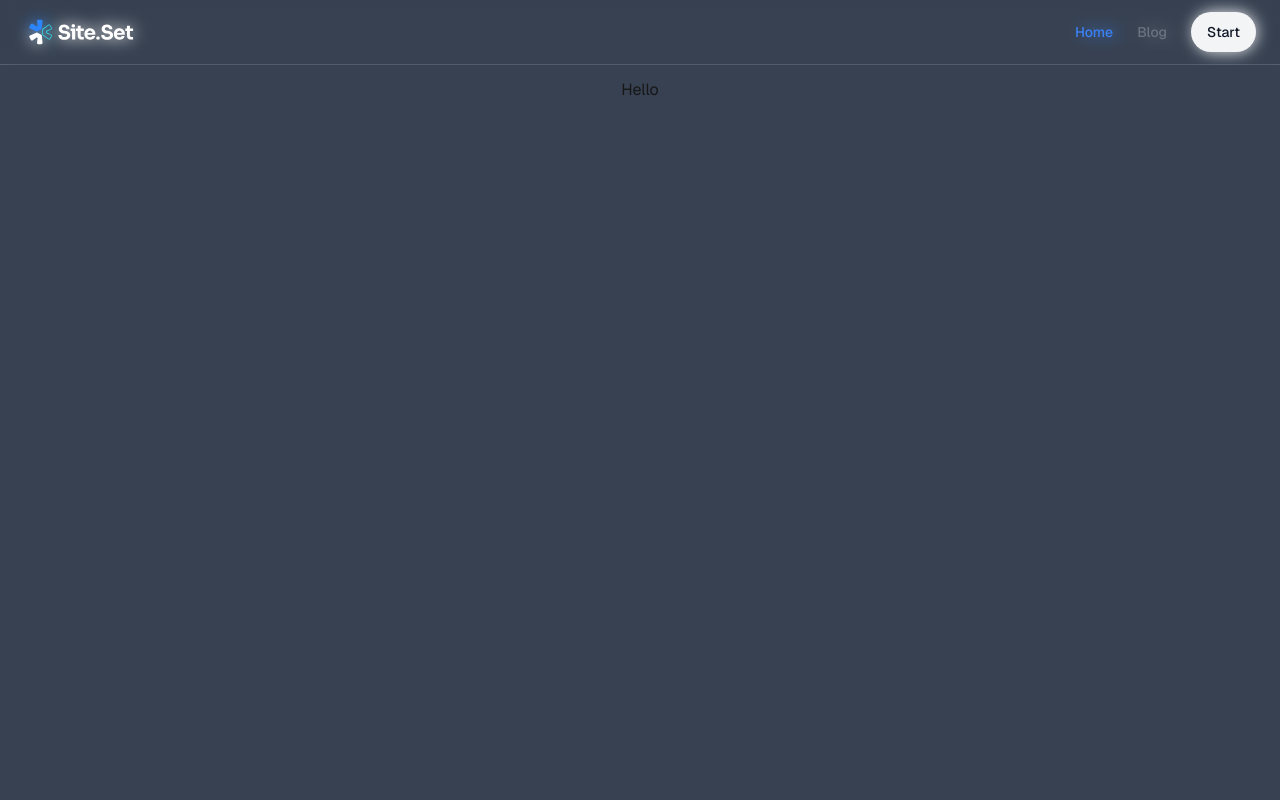
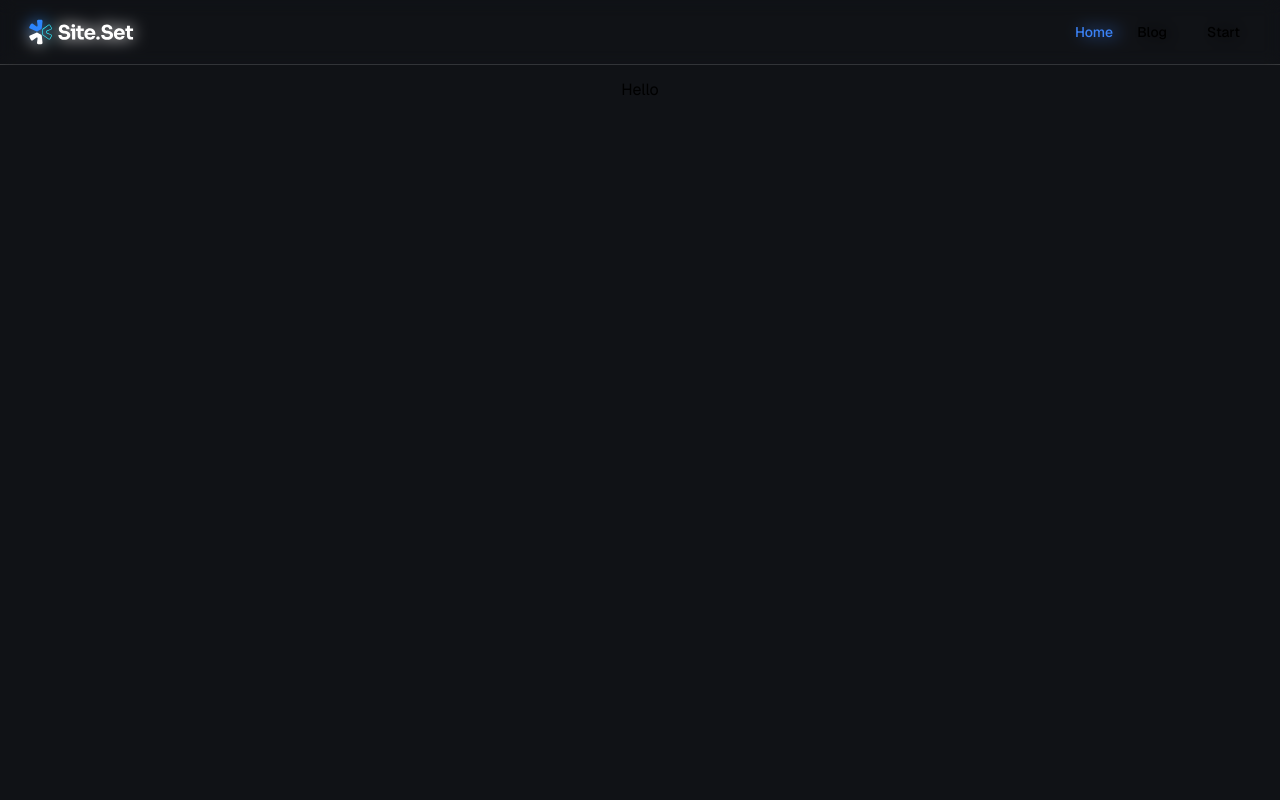
Before and after one commit to my-rocketseat-courses/site-set, a Next.js app: page / in a window 1280 px wide. Shown: the top 800 px of the page. Built offline with nearby package versions, Linux system fonts and the light colour scheme.

Commit message:
add design style guide

```diff
--- a/src/styles/globals.css
+++ b/src/styles/globals.css
@@ -1,86 +1,3 @@
 @tailwind base;
 @tailwind components;
 @tailwind utilities;
-
-:root {
-  --background: #ffffff;
-  --foreground: #171717;
-}
-
-@media (prefers-color-scheme: dark) {
-  :root {
-    --background: #0a0a0a;
-    --foreground: #ededed;
-  }
-}
-
-body {
-  color: var(--foreground);
-  background: var(--background);
-  font-family: Arial, Helvetica, sans-serif;
-}
-
-@layer base {
-  :root {
-    --background: 0 0% 100%;
-    --foreground: 224 71.4% 4.1%;
-    --card: 0 0% 100%;
-    --card-foreground: 224 71.4% 4.1%;
-    --popover: 0 0% 100%;
-    --popover-foreground: 224 71.4% 4.1%;
-    --primary: 220.9 39.3% 11%;
-    --primary-foreground: 210 20% 98%;
-    --secondary: 220 14.3% 95.9%;
-    --secondary-foreground: 220.9 39.3% 11%;
-    --muted: 220 14.3% 95.9%;
-    --muted-foreground: 220 8.9% 46.1%;
-    --accent: 220 14.3% 95.9%;
-    --accent-foreground: 220.9 39.3% 11%;
-    --destructive: 0 84.2% 60.2%;
-    --destructive-foreground: 210 20% 98%;
-    --border: 220 13% 91%;
-    --input: 220 13% 91%;
-    --ring: 224 71.4% 4.1%;
-    --chart-1: 12 76% 61%;
-    --chart-2: 173 58% 39%;
-    --chart-3: 197 37% 24%;
-    --chart-4: 43 74% 66%;
-    --chart-5: 27 87% 67%;
-    --radius: 0.5rem
-  }
-  .dark {
-    --background: 224 71.4% 4.1%;
-    --foreground: 210 20% 98%;
-    --card: 224 71.4% 4.1%;
-    --card-foreground: 210 20% 98%;
-    --popover: 224 71.4% 4.1%;
-    --popover-foreground: 210 20% 98%;
-    --primary: 210 20% 98%;
-    --primary-foreground: 220.9 39.3% 11%;
-    --secondary: 215 27.9% 16.9%;
-    --secondary-foreground: 210 20% 98%;
-    --muted: 215 27.9% 16.9%;
-    --muted-foreground: 217.9 10.6% 64.9%;
-    --accent: 215 27.9% 16.9%;
-    --accent-foreground: 210 20% 98%;
-    --destructive: 0 62.8% 30.6%;
-    --destructive-foreground: 210 20% 98%;
-    --border: 215 27.9% 16.9%;
-    --input: 215 27.9% 16.9%;
-    --ring: 216 12.2% 83.9%;
-    --chart-1: 220 70% 50%;
-    --chart-2: 160 60% 45%;
-    --chart-3: 30 80% 55%;
-    --chart-4: 280 65% 60%;
-    --chart-5: 340 75% 55%
-  }
-}
-
-@layer base {
-  * {
-    @apply border-border;
-  }
-  body {
-    @apply bg-background text-foreground;
-  }
-}
--- a/tailwind.config.ts
+++ b/tailwind.config.ts
@@ -6,55 +6,66 @@ export default {
     './src/components/**/*.{js,ts,jsx,tsx}',
   ],
   theme: {
+    container: {
+      center: true,
+      padding: '2rem',
+      screens: {
+        '2xl': '1200px',
+      },
+    },
   	extend: {
-  		borderRadius: {
-  			lg: 'var(--radius)',
-  			md: 'calc(var(--radius) - 2px)',
-  			sm: 'calc(var(--radius) - 4px)'
-  		},
   		colors: {
-  			background: 'hsl(var(--background))',
-  			foreground: 'hsl(var(--foreground))',
-  			card: {
-  				DEFAULT: 'hsl(var(--card))',
-  				foreground: 'hsl(var(--card-foreground))'
-  			},
-  			popover: {
-  				DEFAULT: 'hsl(var(--popover))',
-  				foreground: 'hsl(var(--popover-foreground))'
-  			},
-  			primary: {
-  				DEFAULT: 'hsl(var(--primary))',
-  				foreground: 'hsl(var(--primary-foreground))'
-  			},
-  			secondary: {
-  				DEFAULT: 'hsl(var(--secondary))',
-  				foreground: 'hsl(var(--secondary-foreground))'
-  			},
-  			muted: {
-  				DEFAULT: 'hsl(var(--muted))',
-  				foreground: 'hsl(var(--muted-foreground))'
-  			},
-  			accent: {
-  				DEFAULT: 'hsl(var(--accent))',
-  				foreground: 'hsl(var(--accent-foreground))'
-  			},
-  			destructive: {
-  				DEFAULT: 'hsl(var(--destructive))',
-  				foreground: 'hsl(var(--destructive-foreground))'
-  			},
-  			border: 'hsl(var(--border))',
-  			input: 'hsl(var(--input))',
-  			ring: 'hsl(var(--ring))',
-  			chart: {
-  				'1': 'hsl(var(--chart-1))',
-  				'2': 'hsl(var(--chart-2))',
-  				'3': 'hsl(var(--chart-3))',
-  				'4': 'hsl(var(--chart-4))',
-  				'5': 'hsl(var(--chart-5))'
-  			}
-  		}
-  	}
+        white: '#FFFFFF',
+        blue: {
+          100: '#7EA4D7',
+          200: '#2C85FC',
+          300: '#2266C1',
+          400: '#0D284C',
+        },
+        cyan: {
+          100: '#2DEBFC',
+          200: '#187D86',
+          300: '#0E474C',
+        },
+        gray: {
+          100: '#F9FAFC',
+          200: '#D3D5D9',
+          300: '#93979F',
+          400: '#20242C',
+          500: '#16181D',
+          600: '#14161A',
+          700: '#101216',
+          800: '#0B0C0F',
+        },
+      },
+      borderRadius: {
+        lg: '0.5rem',
+        md: 'calc(0.5rem - 2px)',
+        sm: 'calc(0.5rem - 4px)',
+      },
+      fontFamily: {
+        sans: ['PT Sans Caption', 'sans-serif'],
+        inter: ['Inter', 'sans-serif'],
+      },
+      fontSize: {
+        // Headings - PT Sans Caption
+        'heading-hg': ['40px', { lineHeight: '120%', fontWeight: '700' }],
+        'heading-xl': ['32px', { lineHeight: '120%', fontWeight: '700' }],
+        'heading-lg': ['28px', { lineHeight: '120%', fontWeight: '700' }],
+        'heading-md': ['24px', { lineHeight: '120%', fontWeight: '700' }],
+        'heading-sm': ['20px', { lineHeight: '120%', fontWeight: '700' }],
+        'heading-xs': ['16px', { lineHeight: '120%', fontWeight: '700' }],
+
+        // Body - Inter
+        'body-md': ['16px', { lineHeight: '150%', fontWeight: '400' }],
+        'body-sm': ['14px', { lineHeight: '150%', fontWeight: '400' }],
+        'body-xs': ['12px', { lineHeight: '150%', fontWeight: '400' }],
+
+        // Action - Inter
+        'action-md': ['16px', { lineHeight: 'normal', fontWeight: '500' }],
+        'action-sm': ['14px', { lineHeight: 'normal', fontWeight: '500' }],
+      },
+    },
   },
   plugins: [require("tailwindcss-animate")],
 }satisfies Config
```
